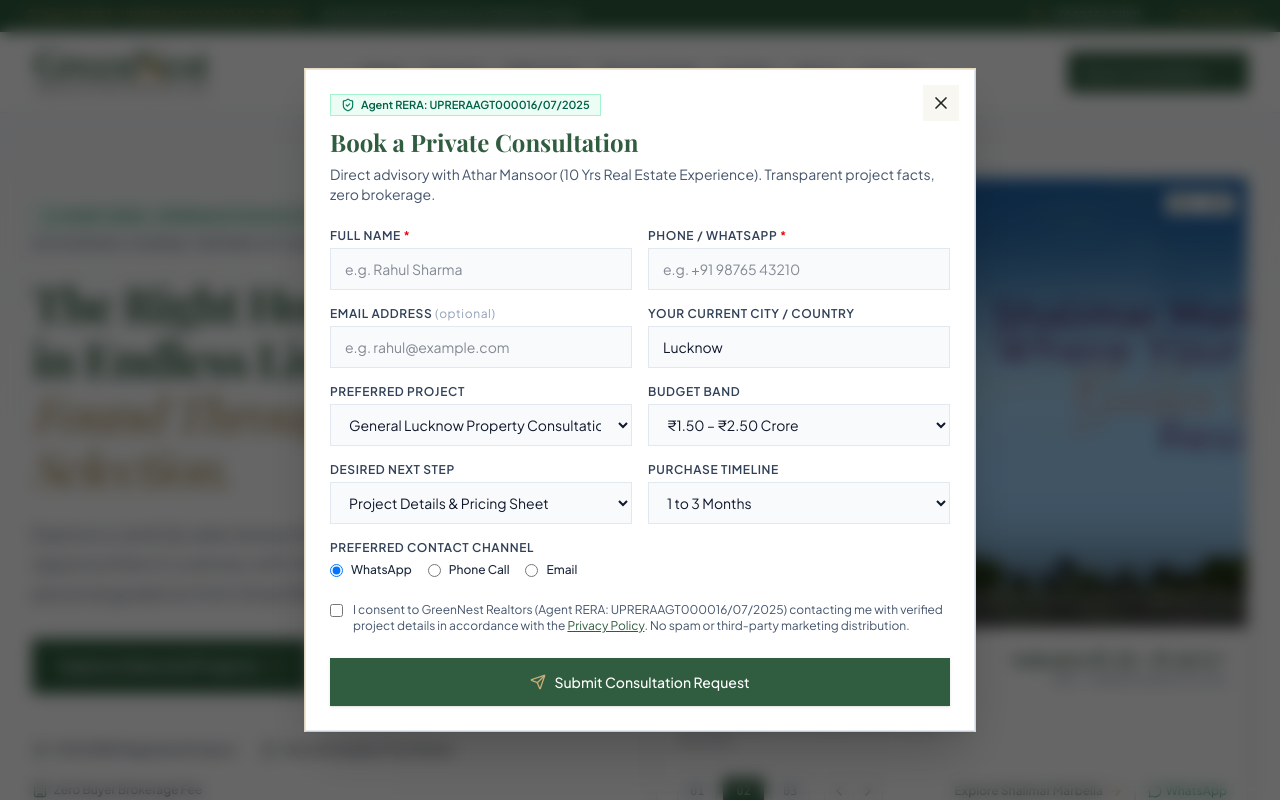
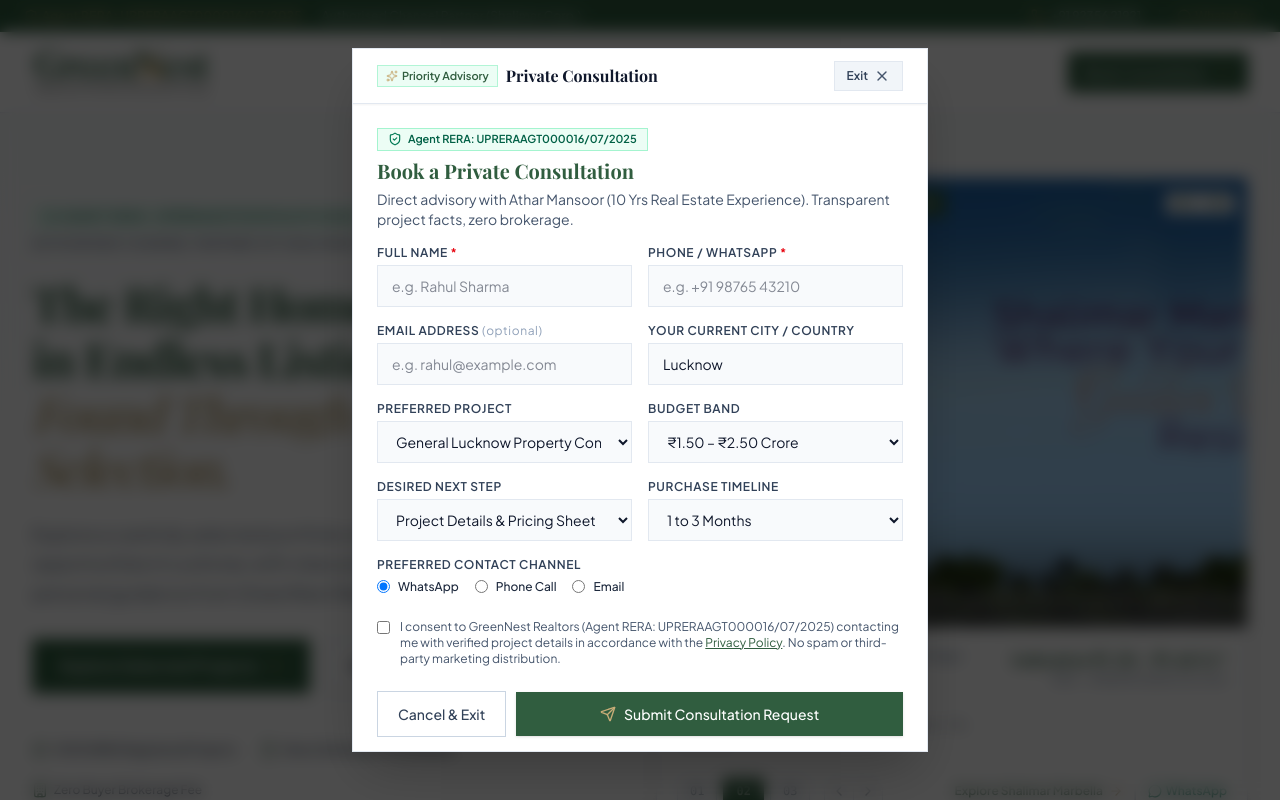
Before and after one commit to thepawanrai/RR_GreenNestV1, a React (Vite) app: page / in a window 1280 px wide. Both pictures are taken after a click on the button "Book a Private Consultation". Shown: the top 800 px of the page. Built offline with nearby package versions, Linux system fonts and the light colour scheme; a web font is replaced by a local one.

Commit message:
feat(ui): enhance LeadModal and LeadForm usability
- Add "Exit" button to LeadForm
- Implement keyboard (Esc) support and body scroll locking for LeadModal
- Refine modal background and layout for improved user experience

```diff
--- a/src/components/common/LeadForm.tsx
+++ b/src/components/common/LeadForm.tsx
@@ -9,6 +9,7 @@ interface LeadFormProps {
   title?: string;
   subtitle?: string;
   onSuccess?: () => void;
+  onCancel?: () => void;
   compact?: boolean;
 }
 
@@ -18,6 +19,7 @@ export const LeadForm: React.FC<LeadFormProps> = ({
   title = 'Request Project Details & Consultation',
   subtitle = `Direct consultation with ${AGENT_NAME}. UP-RERA Registered Agent: ${AGENT_RERA_NUMBER}.`,
   onSuccess,
+  onCancel,
   compact = false,
 }) => {
   const [formData, setFormData] = useState<LeadSubmissionPayload>({
@@ -145,20 +147,28 @@ export const LeadForm: React.FC<LeadFormProps> = ({
             <Phone className="w-4 h-4" />
             <span>Call {AGENT_PHONE}</span>
           </a>
+          {onCancel && (
+            <button
+              onClick={onCancel}
+              className="inline-flex items-center justify-center border border-slate-300 text-slate-700 hover:bg-slate-100 text-sm font-medium py-2.5 px-4 transition-colors cursor-pointer"
+            >
+              Exit
+            </button>
+          )}
         </div>
       </div>
     );
   }
 
   return (
-    <div className={`bg-white border border-slate-200 shadow-sm ${compact ? 'p-5 sm:p-6' : 'p-6 sm:p-8'}`}>
-      <div className="mb-6 space-y-1.5">
+    <div className={`bg-white ${compact ? 'p-4 sm:p-6' : 'p-6 sm:p-8 border border-slate-200 shadow-sm'}`}>
+      <div className={`${compact ? 'mb-4 space-y-1' : 'mb-6 space-y-1.5'}`}>
         <div className="flex items-center gap-1.5 text-[11px] font-semibold text-emerald-800 bg-emerald-50 w-fit px-2.5 py-0.5 border border-emerald-200">
           <ShieldCheck className="w-3.5 h-3.5 text-emerald-700" />
           <span>Agent RERA: {AGENT_RERA_NUMBER}</span>
         </div>
 
-        <h3 className="font-serif text-xl sm:text-2xl font-bold text-[#305d3f] pt-1">
+        <h3 className={`${compact ? 'font-serif text-lg sm:text-xl font-bold text-[#305d3f] pt-0.5' : 'font-serif text-xl sm:text-2xl font-bold text-[#305d3f] pt-1'}`}>
           {title}
         </h3>
         <p className="text-xs sm:text-sm text-slate-600">
@@ -389,12 +399,21 @@ export const LeadForm: React.FC<LeadFormProps> = ({
           </label>
         </div>
 
-        {/* Submit Button */}
-        <div className="pt-2">
+        {/* Action Buttons */}
+        <div className="pt-2 flex flex-col-reverse sm:flex-row items-center gap-2.5">
+          {onCancel && (
+            <button
+              type="button"
+              onClick={onCancel}
+              className="w-full sm:w-auto px-5 py-3 border border-slate-300 text-slate-700 hover:text-slate-900 hover:bg-slate-100 font-medium text-xs sm:text-sm transition-colors cursor-pointer text-center"
+            >
+              Cancel & Exit
+            </button>
+          )}
           <button
             type="submit"
             disabled={loading}
-            className="w-full bg-[#305d3f] hover:bg-[#23462f] text-white py-3.5 px-6 font-medium text-sm flex items-center justify-center gap-2 shadow-sm transition-all disabled:opacity-50"
+            className="flex-1 w-full bg-[#305d3f] hover:bg-[#23462f] text-white py-3 px-6 font-medium text-xs sm:text-sm flex items-center justify-center gap-2 shadow-sm transition-all disabled:opacity-50 cursor-pointer"
           >
             {loading ? (
               <span>Recording Enquiry...</span>
--- a/src/components/common/LeadModal.tsx
+++ b/src/components/common/LeadModal.tsx
@@ -1,5 +1,5 @@
-import React from 'react';
-import { X } from 'lucide-react';
+import React, { useEffect } from 'react';
+import { X, Sparkles } from 'lucide-react';
 import { LeadForm } from './LeadForm';
 
 interface LeadModalProps {
@@ -15,19 +15,71 @@ export const LeadModal: React.FC<LeadModalProps> = ({
   defaultProjectSlug,
   defaultProjectName,
 }) => {
+  // Close on Escape key press
+  useEffect(() => {
+    const handleKeyDown = (e: KeyboardEvent) => {
+      if (e.key === 'Escape' && isOpen) {
+        onClose();
+      }
+    };
+    if (isOpen) {
+      document.addEventListener('keydown', handleKeyDown);
+      // Lock background body scroll while modal is open
+      document.body.style.overflow = 'hidden';
+    }
+    return () => {
+      document.removeEventListener('keydown', handleKeyDown);
+      document.body.style.overflow = '';
+    };
+  }, [isOpen, onClose]);
+
   if (!isOpen) return null;
 
   return (
-    <div className="fixed inset-0 z-50 overflow-y-auto bg-black/60 backdrop-blur-sm flex items-center justify-center p-4 sm:p-6 animate-fadeIn">
-      <div className="relative w-full max-w-2xl bg-[#FDFBF7] shadow-2xl border border-[#C8AD78]/40 my-8">
+    <div
+      onClick={onClose}
+      className="fixed inset-0 z-50 bg-black/70 backdrop-blur-sm flex items-center justify-center p-3 sm:p-6 overflow-y-auto animate-fadeIn cursor-pointer"
+      aria-modal="true"
+      role="dialog"
+      aria-labelledby="modal-consultation-title"
+    >
+      {/* Click outside hint banner on top for mobile/desktop accessibility */}
+      <div className="sr-only">Click outside or press Escape to close</div>
+
+      {/* Modal Card Content (stops click propagation so clicking inside doesn't close) */}
+      <div
+        onClick={(e) => e.stopPropagation()}
+        className="relative w-full max-w-xl bg-white shadow-2xl border border-slate-200 flex flex-col max-h-[92vh] sm:max-h-[88vh] cursor-default my-auto overflow-hidden"
+      >
+        {/* Pinned Sticky Header: Always visible regardless of form scrolling */}
+        <div className="sticky top-0 z-30 bg-white/98 backdrop-blur-md px-4 sm:px-6 py-3 border-b border-slate-200 flex items-center justify-between gap-3 shadow-xs">
+          <div className="flex items-center gap-2 min-w-0">
+            <span className="inline-flex items-center gap-1 text-[11px] font-semibold text-[#305d3f] bg-emerald-50 px-2 py-0.5 border border-emerald-200/80 shrink-0">
+              <Sparkles className="w-3 h-3 text-[#C8AD78]" />
+              <span>Priority Advisory</span>
+            </span>
+            <span
+              id="modal-consultation-title"
+              className="font-serif font-bold text-sm sm:text-base text-slate-900 truncate"
+            >
+              {defaultProjectName ? defaultProjectName : 'Private Consultation'}
+            </span>
+          </div>
+
+          {/* High-visibility Close / Exit Button */}
           <button
             onClick={onClose}
-          className="absolute top-4 right-4 z-10 p-2 text-[#242824] hover:text-[#305d3f] transition-colors bg-[#F7F5EF]/80"
-          aria-label="Close Consultation Form"
+            className="inline-flex items-center gap-1.5 px-3 py-1.5 bg-slate-100 hover:bg-slate-200 text-slate-700 hover:text-slate-900 text-xs font-semibold transition-colors cursor-pointer shrink-0 border border-slate-200"
+            aria-label="Close dialog"
+            title="Close dialog (Esc or click outside)"
           >
-          <X className="w-5 h-5" />
+            <span>Exit</span>
+            <X className="w-4 h-4 text-slate-600" />
           </button>
+        </div>
 
+        {/* Scrollable Form Body */}
+        <div className="overflow-y-auto flex-1 overscroll-contain">
           <LeadForm
             defaultProjectSlug={defaultProjectSlug}
             defaultProjectName={defaultProjectName}
@@ -35,7 +87,9 @@ export const LeadModal: React.FC<LeadModalProps> = ({
             title={defaultProjectName ? `Enquire for ${defaultProjectName}` : 'Book a Private Consultation'}
             subtitle="Direct advisory with Athar Mansoor (10 Yrs Real Estate Experience). Transparent project facts, zero brokerage."
             onSuccess={() => {}}
+            onCancel={onClose}
           />
+        </div>
       </div>
     </div>
   );
```
Lines whose indentation alone changed are shown as unchanged.
